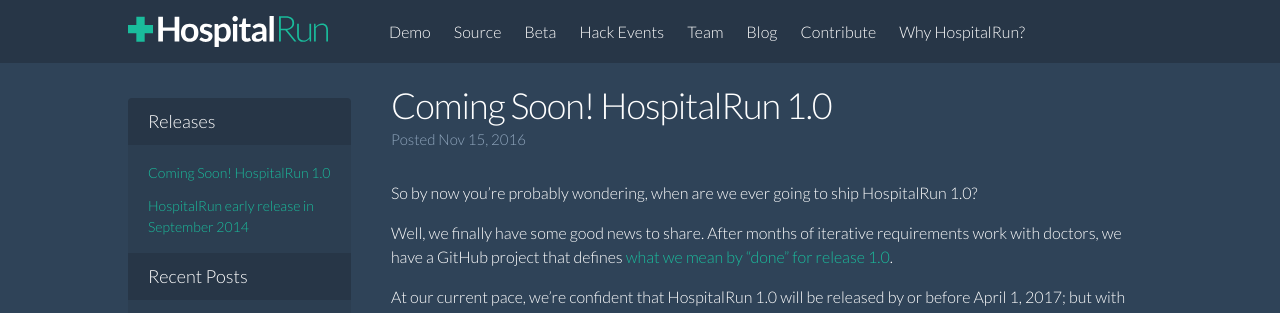
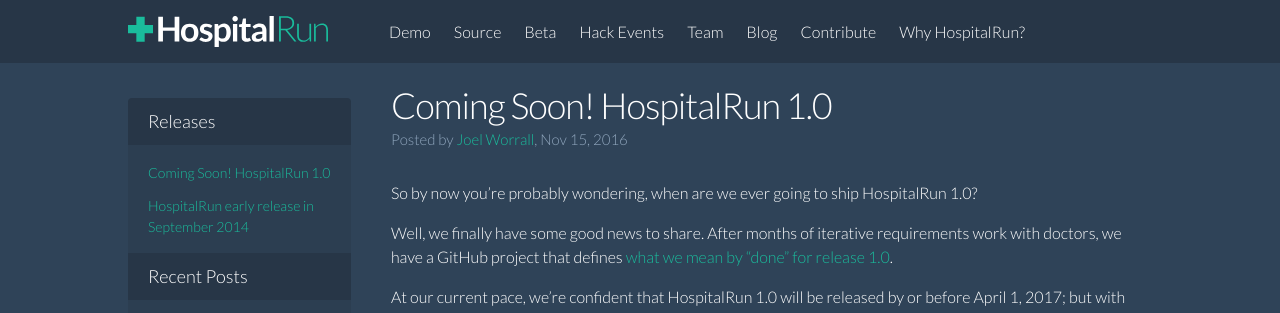
Before and after one commit to HospitalRun/hospitalrun.io, a Jekyll site: the page built from _posts/2016-11-15-hospitalrun-release-1.0.markdown, in a window 1280 px wide. Shown: the top 313 px of the page. Built offline with Jekyll 4.4.1, drawn with Linux system fonts in a browser that asks for light colours; comment, search, counter and statistics services are not loaded.

Commit message:
Adding authorship

```diff
--- a/_posts/2016-11-15-hospitalrun-release-1.0.markdown
+++ b/_posts/2016-11-15-hospitalrun-release-1.0.markdown
@@ -1,6 +1,8 @@
 ---
 title: Coming Soon! HospitalRun 1.0
 subtitle: ...and it's about time.
+author: Joel Worrall
+author_link: http://joelworrall.com
 date: 2016-11-15 00:00:00 Z
 categories:
 - hospitalrun
```
